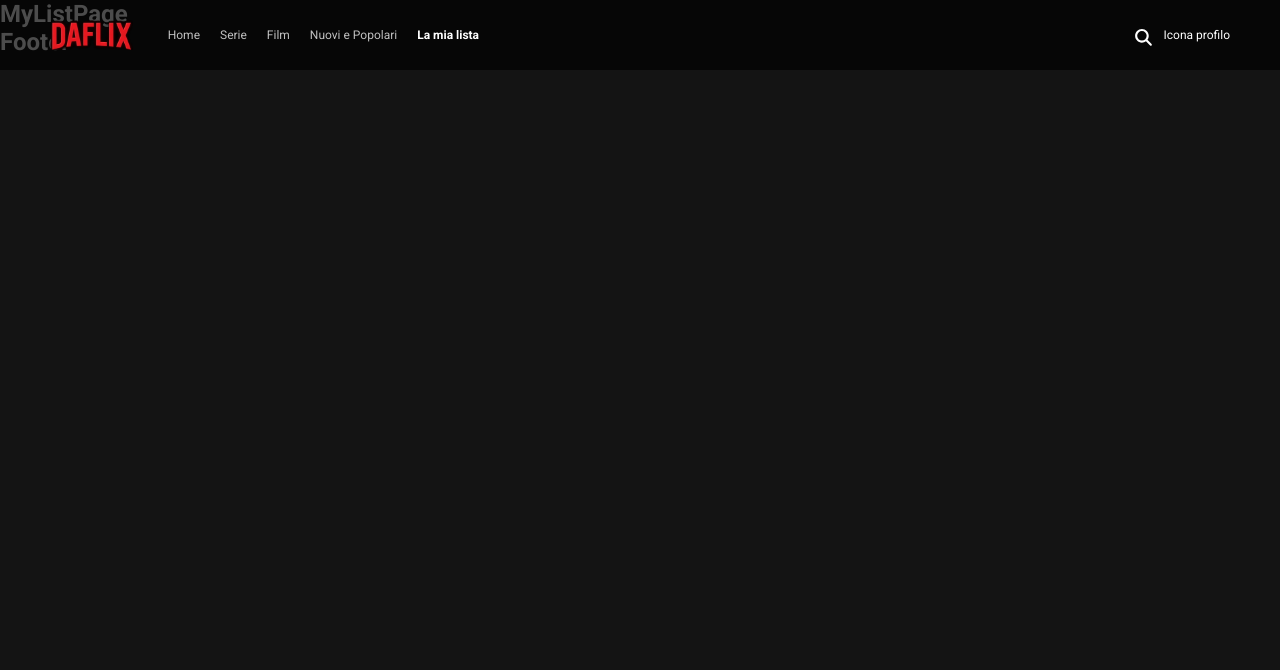
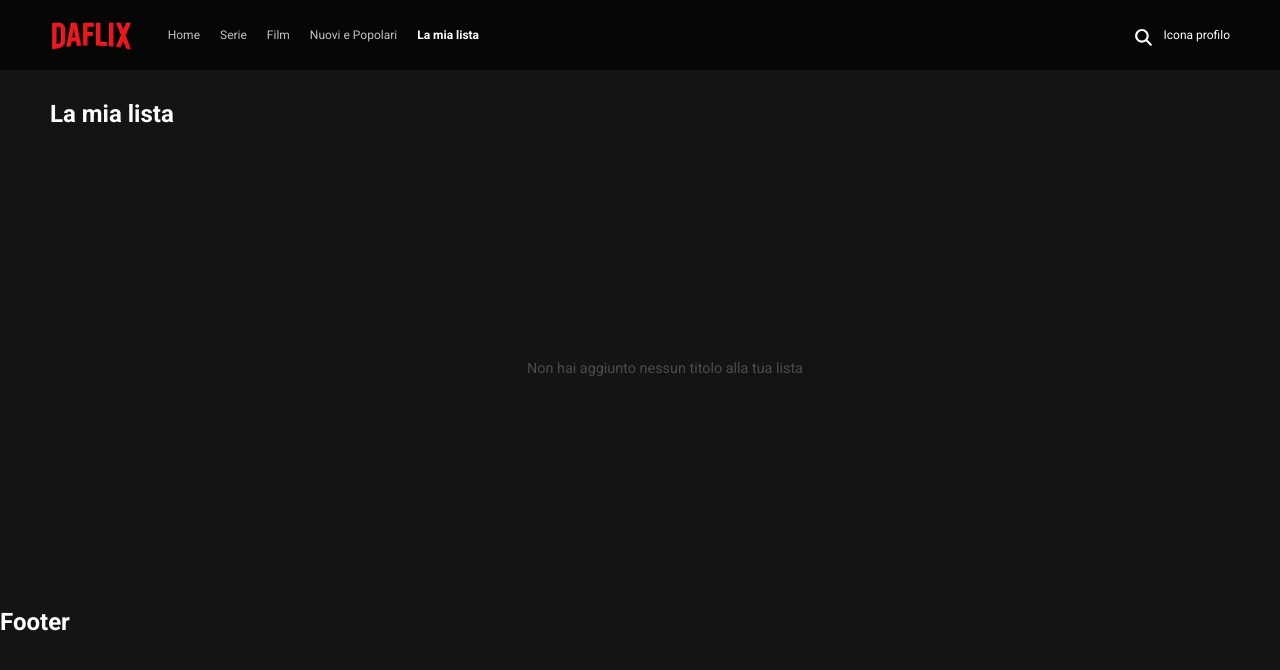
Before and after one commit to Damiana-Arangio/react-daflix, a React (Vite) app: page /my-list in a window 1280 px wide. Shown: the top 670 px of the page. Built offline with nearby package versions, Linux system fonts and the light colour scheme.

Commit message:
feat(mylist): struttura iniziale pagina con rendering condizionale

```diff
--- a/src/index.css
+++ b/src/index.css
@@ -233,3 +233,23 @@ nav a.active {
     object-fit: cover;
 
 }
+
+/*******************
+    LA MIA LISTA
+********************/
+.myListPage {
+    margin-top: 100px;
+    margin-left: 50px;
+}
+
+.containerListaVuota {
+    display: flex;
+    align-items: center;
+    justify-content: center;
+    min-height: 60vh;
+}
+
+.testoListaVuota {
+    color: var(--text-secondary);
+    font-size: 1.2rem;
+}
--- a/src/pages/MyListPage.jsx
+++ b/src/pages/MyListPage.jsx
@@ -1,8 +1,36 @@
-
+import MediaGrid from '../components/MediaGrid';
 
 function MyListPage() {
+
+    // Debug
+    const myList = [];
+
     return (
-        <h1>MyListPage</h1>
+        <>
+            <div className='myListPage'>
+
+                {/* Titolo pagina */}
+                <h1>La mia lista</h1>
+
+                {
+                    myList.length === 0 ?
+                        (
+                            <div className='containerListaVuota'>
+                                <p className='testoListaVuota'>Non hai aggiunto nessun titolo alla tua lista</p>
+                            </div>
+                        )
+                    :
+                        (
+                            <div className='containerListaPiena'>
+                                <p>contenuti lista</p>
+                                {/* <MediaGrid/> */}
+                            </div>
+                        )
+                }
+
+            </div>
+
+        </>
     )
 }
 
```
